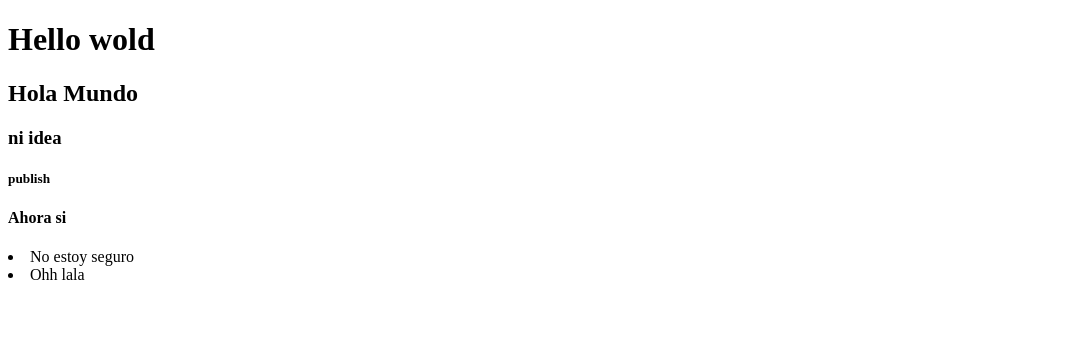
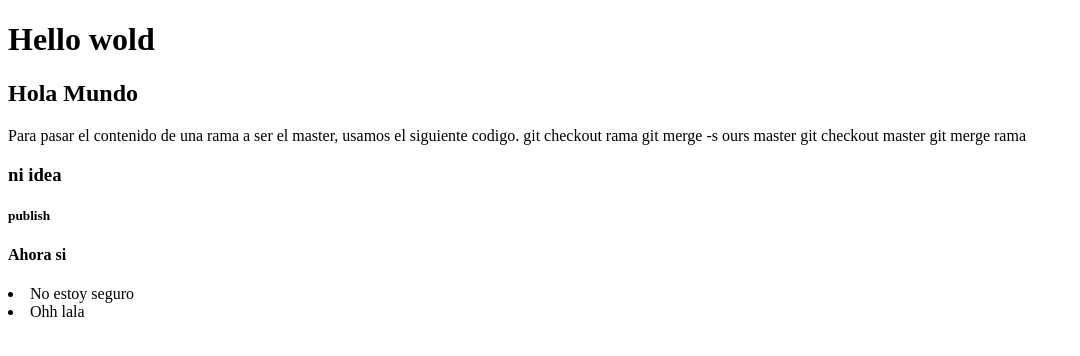
Before and after one commit to mercifullv/Web-Project-Javascript, a plain HTML site: page index.html in a window 1280 px wide. Shown: the whole page, without its empty margins (0-1080 px from the left). Drawn offline with Linux system fonts and the light colour scheme.

Commit message:
se actualizó a un estado anterior

```diff
--- a/index.html
+++ b/index.html
@@ -9,6 +9,15 @@
 <body>
 <h1>Hello wold</h1>
 <h2>Hola Mundo</h2>
+<p>
+    Para pasar el contenido de una rama a ser el master, usamos el siguiente codigo.
+
+    git checkout rama
+    git merge -s ours master
+    git checkout master
+    git merge rama
+
+</p>
 <h3>ni idea</h3>
 
 <h5>publish</h5>
```
